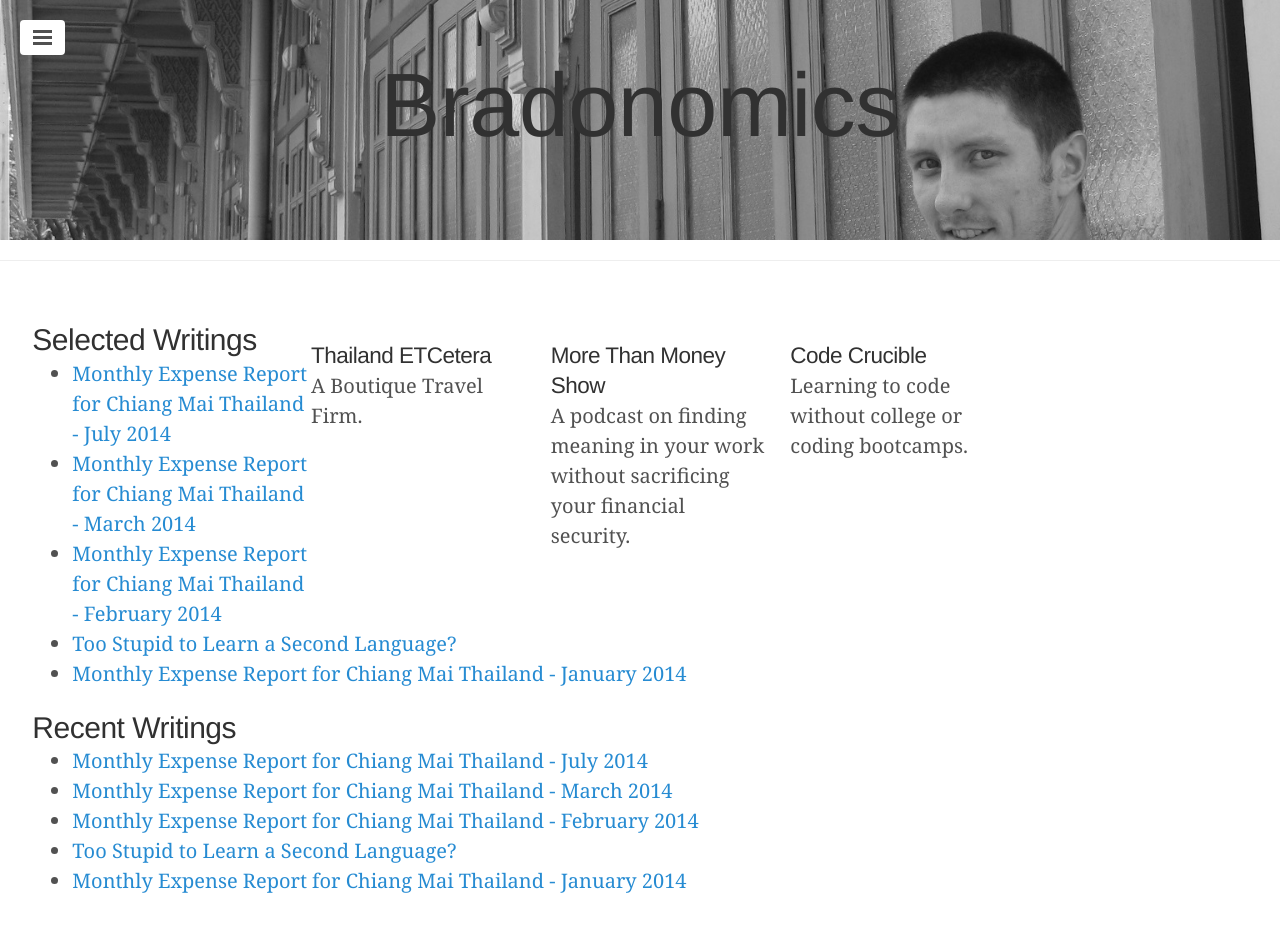
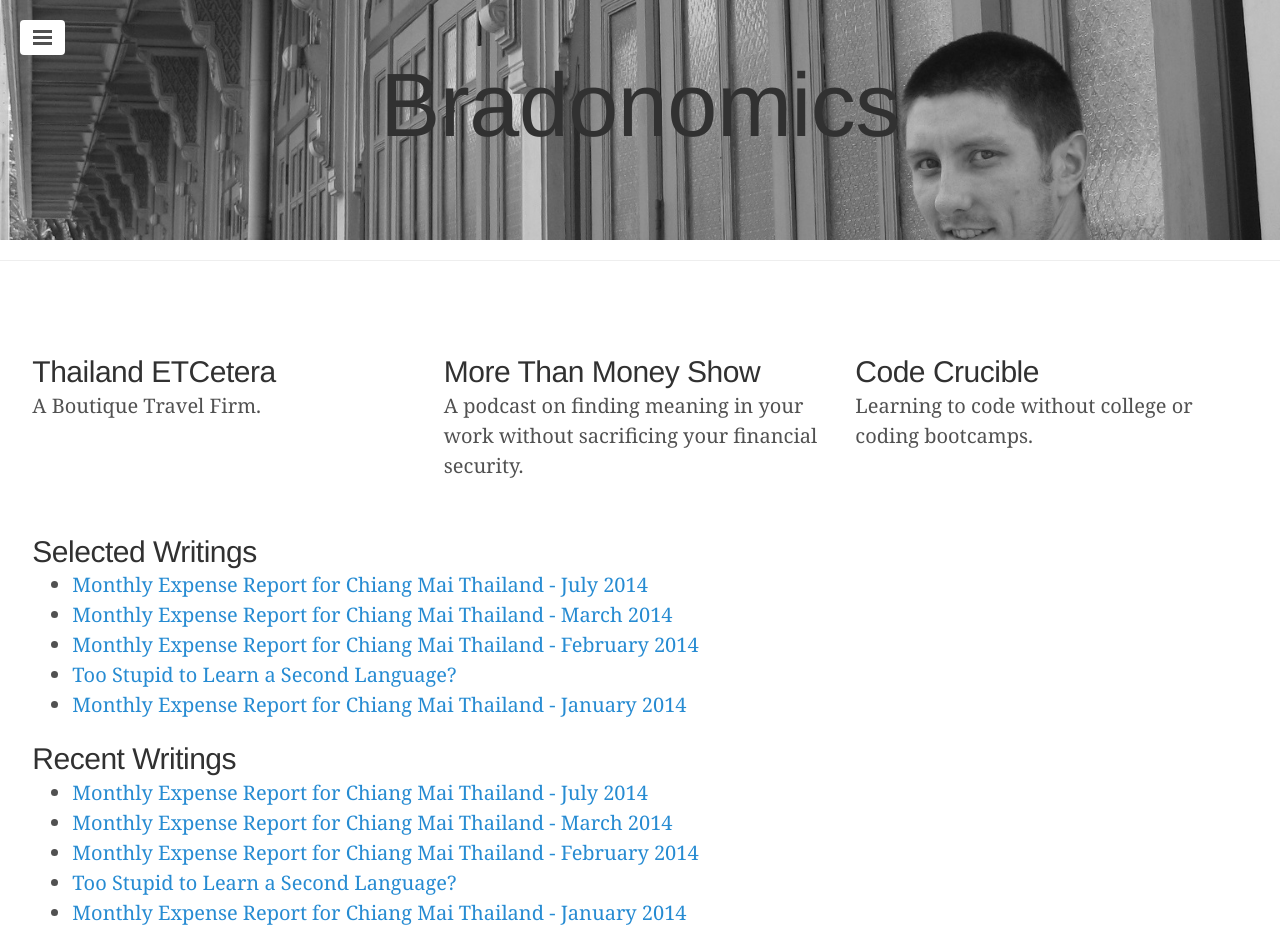
Before and after one commit to snowdj/bradonomics.github.io, a Jekyll site: the page built from index.html, in a window 1280 px wide. Built offline with Jekyll 4.4.1, drawn with Linux system fonts in a browser that asks for light colours; some web fonts are replaced; the list of posts is cut into pages by our own code; before the commit the page ends 916 px from its top, so only the background shows below that.

Commit message:
Added different wrapper and section divs

```diff
--- a/index.html
+++ b/index.html
@@ -7,24 +7,20 @@ excerpt: After 5 years in Thailand I'm still trying to find my way into entrepre
 image: bradonomics-cover.jpg
 ---
 
-<div class="project-wrap"><div class="page-content">
-
-<div class="tile">
+<div class="project-section group">
+	<div class="col span_1_of_3">
     <h2 class="post-title">Thailand ETCetera</h2>
     <p class="post-excerpt">A Boutique Travel Firm.</p>
 	</div>
-
-<div class="tile">
+	<div class="col span_1_of_3">
     <h2 class="post-title">More Than Money Show</h2>
     <p class="post-excerpt">A podcast on finding meaning in your work without sacrificing your financial security.</p>
 	</div>
-
-<div class="tile">
+	<div class="col span_1_of_3">
     <h2 class="post-title">Code Crucible</h2>
     <p class="post-excerpt">Learning to code without college or coding bootcamps.</p>
 	</div>
-
-</div></div>
+</div>
 
 <div class="article-list"><div class="wrap">
 <h2 class="list-title">Selected Writings</h2>
```
Lines whose indentation alone changed are shown as unchanged.
